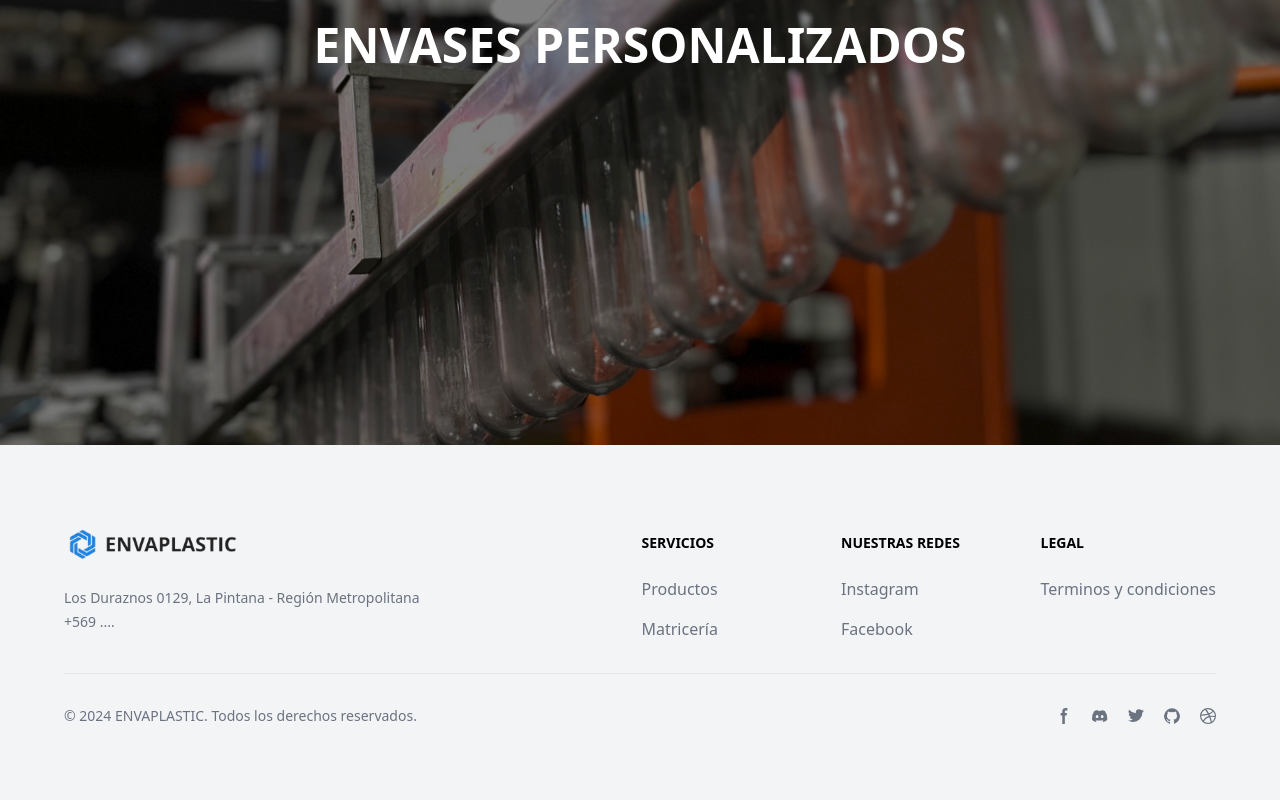
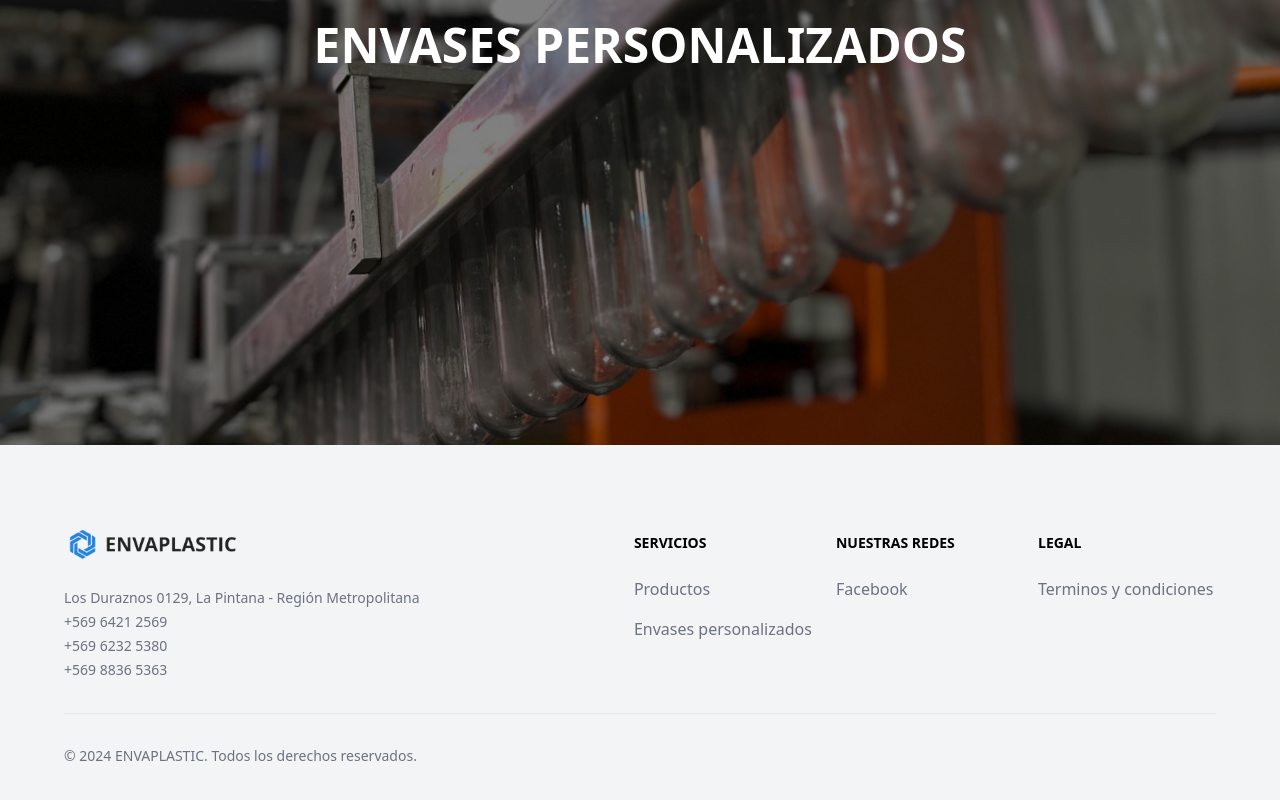
Before and after one commit to lucianohuenuvil/envaplastic, a Next.js app: page / in a window 1280 px wide. Shown: the part 3163-3963 px from the top of the page. Built offline with nearby package versions, Linux system fonts and the light colour scheme.

Commit message:
Se agrega numero de telefono

```diff
--- a/src/components/footer/footer.jsx
+++ b/src/components/footer/footer.jsx
@@ -12,28 +12,32 @@ export function Footer() {
                         <br />
                         <span className="text-sm text-gray-500 sm:text-center "> Los Duraznos 0129, La Pintana - Región Metropolitana</span>
                         <br />
-                        <span className="text-sm text-gray-500 sm:text-center "> +569 ....</span>
+                        <span className="text-sm text-gray-500 sm:text-center "> +569 6421 2569</span>
+                        <br />
+                        <span className="text-sm text-gray-500 sm:text-center "> +569 6232 5380</span>
+                        <br />
+                        <span className="text-sm text-gray-500 sm:text-center "> +569 8836 5363</span>
                     </div>
                     <div className="grid grid-cols-2 gap-8 sm:gap-6 md:grid-cols-3 pt-2">
                         <div>
                             <h2 className="mb-2 md:mb-6 text-sm font-semibold uppercase text-black">SERVICIOS</h2>
                             <ul className="text-gray-500  font-medium">
                                 <li className="mb-4">
-                                    <Link href="/" className="hover:underline">Productos</Link>
+                                    <Link href="/productos" className="hover:underline">Productos</Link>
                                 </li>
                                 <li>
-                                    <Link href="/" className="hover:underline">Matricería</Link>
+                                    <Link href="/envases-personalizados" className="hover:underline">Envases personalizados</Link>
                                 </li>
                             </ul>
                         </div>
                         <div>
                             <h2 className="mb-2 md:mb-6 text-sm font-semibold uppercase text-black">NUESTRAS REDES</h2>
                             <ul className="text-gray-500  font-medium">
-                                <li className="mb-4">
+                                {/* <li className="mb-4">
                                     <Link href="/" className="hover:underline ">Instagram</Link>
-                                </li>
+                                </li> */}
                                 <li>
-                                    <Link href="/" className="hover:underline">Facebook</Link>
+                                    <Link target="_blank" href="https://www.facebook.com/profile.php?id=61565350462822&mibextid=ZbWKwL" className="hover:underline">Facebook</Link>
                                 </li>
                             </ul>
                         </div>
@@ -55,36 +59,36 @@ export function Footer() {
                     <span className="text-sm text-gray-500 sm:text-center ">© 2024 <Link href="/" className="hover:underline">ENVAPLASTIC</Link>. Todos los derechos reservados.
                     </span>
                     <div className="flex mt-4 sm:justify-center sm:mt-0">
-                        <Link href="#" className="text-gray-500 hover:text-gray-900 ">
-                            <svg className="w-4 h-4" aria-hidden="true" xmlns="http://www.w3.org/2000/svg" fill="currentColor" viewBox="0 0 8 19">
+                        {/* <Link href="#" className="text-gray-500 hover:text-gray-900 ">
+                            <svg className="w-4 h-4" aria-hidden="true" fill="currentColor" viewBox="0 0 8 19">
                                 <path fillRule="evenodd" d="M6.135 3H8V0H6.135a4.147 4.147 0 0 0-4.142 4.142V6H0v3h2v9.938h3V9h2.021l.592-3H5V3.591A.6.6 0 0 1 5.592 3h.543Z" clipRule="evenodd" />
                             </svg>
-                            {/* <span className="sr-only">Facebook page</span> */}
-                        </Link>
-                        <Link href="#" className="text-gray-500 hover:text-gray-900  ms-5">
+                        </Link> */}
+
+
+                        {/* <Link href="#" className="text-gray-500 hover:text-gray-900  ms-5">
                             <svg className="w-4 h-4" aria-hidden="true" xmlns="http://www.w3.org/2000/svg" fill="currentColor" viewBox="0 0 21 16">
                                 <path d="M16.942 1.556a16.3 16.3 0 0 0-4.126-1.3 12.04 12.04 0 0 0-.529 1.1 15.175 15.175 0 0 0-4.573 0 11.585 11.585 0 0 0-.535-1.1 16.274 16.274 0 0 0-4.129 1.3A17.392 17.392 0 0 0 .182 13.218a15.785 15.785 0 0 0 4.963 2.521c.41-.564.773-1.16 1.084-1.785a10.63 10.63 0 0 1-1.706-.83c.143-.106.283-.217.418-.33a11.664 11.664 0 0 0 10.118 0c.137.113.277.224.418.33-.544.328-1.116.606-1.71.832a12.52 12.52 0 0 0 1.084 1.785 16.46 16.46 0 0 0 5.064-2.595 17.286 17.286 0 0 0-2.973-11.59ZM6.678 10.813a1.941 1.941 0 0 1-1.8-2.045 1.93 1.93 0 0 1 1.8-2.047 1.919 1.919 0 0 1 1.8 2.047 1.93 1.93 0 0 1-1.8 2.045Zm6.644 0a1.94 1.94 0 0 1-1.8-2.045 1.93 1.93 0 0 1 1.8-2.047 1.918 1.918 0 0 1 1.8 2.047 1.93 1.93 0 0 1-1.8 2.045Z" />
                             </svg>
-                            {/* <span className="sr-only">Discord community</span> */}
+
                         </Link>
                         <Link href="#" className="text-gray-500 hover:text-gray-900 ms-5">
                             <svg className="w-4 h-4" aria-hidden="true" xmlns="http://www.w3.org/2000/svg" fill="currentColor" viewBox="0 0 20 17">
                                 <path fillRule="evenodd" d="M20 1.892a8.178 8.178 0 0 1-2.355.635 4.074 4.074 0 0 0 1.8-2.235 8.344 8.344 0 0 1-2.605.98A4.13 4.13 0 0 0 13.85 0a4.068 4.068 0 0 0-4.1 4.038 4 4 0 0 0 .105.919A11.705 11.705 0 0 1 1.4.734a4.006 4.006 0 0 0 1.268 5.392 4.165 4.165 0 0 1-1.859-.5v.05A4.057 4.057 0 0 0 4.1 9.635a4.19 4.19 0 0 1-1.856.07 4.108 4.108 0 0 0 3.831 2.807A8.36 8.36 0 0 1 0 14.184 11.732 11.732 0 0 0 6.291 16 11.502 11.502 0 0 0 17.964 4.5c0-.177 0-.35-.012-.523A8.143 8.143 0 0 0 20 1.892Z" clipRule="evenodd" />
                             </svg>
-                            {/* <span className="sr-only">Twitter page</span> */}
+
                         </Link>
                         <Link href="#" className="text-gray-500 hover:text-gray-900 ms-5">
                             <svg className="w-4 h-4" aria-hidden="true" xmlns="http://www.w3.org/2000/svg" fill="currentColor" viewBox="0 0 20 20">
                                 <path fillRule="evenodd" d="M10 .333A9.911 9.911 0 0 0 6.866 19.65c.5.092.678-.215.678-.477 0-.237-.01-1.017-.014-1.845-2.757.6-3.338-1.169-3.338-1.169a2.627 2.627 0 0 0-1.1-1.451c-.9-.615.07-.6.07-.6a2.084 2.084 0 0 1 1.518 1.021 2.11 2.11 0 0 0 2.884.823c.044-.503.268-.973.63-1.325-2.2-.25-4.516-1.1-4.516-4.9A3.832 3.832 0 0 1 4.7 7.068a3.56 3.56 0 0 1 .095-2.623s.832-.266 2.726 1.016a9.409 9.409 0 0 1 4.962 0c1.89-1.282 2.717-1.016 2.717-1.016.366.83.402 1.768.1 2.623a3.827 3.827 0 0 1 1.02 2.659c0 3.807-2.319 4.644-4.525 4.889a2.366 2.366 0 0 1 .673 1.834c0 1.326-.012 2.394-.012 2.72 0 .263.18.572.681.475A9.911 9.911 0 0 0 10 .333Z" clipRule="evenodd" />
                             </svg>
-                            {/* <span className="sr-only">GitHub account</span> */}
+
                         </Link>
                         <Link href="#" className="text-gray-500 hover:text-gray-900 ms-5">
                             <svg className="w-4 h-4" aria-hidden="true" xmlns="http://www.w3.org/2000/svg" fill="currentColor" viewBox="0 0 20 20">
                                 <path fillRule="evenodd" d="M10 0a10 10 0 1 0 10 10A10.009 10.009 0 0 0 10 0Zm6.613 4.614a8.523 8.523 0 0 1 1.93 5.32 20.094 20.094 0 0 0-5.949-.274c-.059-.149-.122-.292-.184-.441a23.879 23.879 0 0 0-.566-1.239 11.41 11.41 0 0 0 4.769-3.366ZM8 1.707a8.821 8.821 0 0 1 2-.238 8.5 8.5 0 0 1 5.664 2.152 9.608 9.608 0 0 1-4.476 3.087A45.758 45.758 0 0 0 8 1.707ZM1.642 8.262a8.57 8.57 0 0 1 4.73-5.981A53.998 53.998 0 0 1 9.54 7.222a32.078 32.078 0 0 1-7.9 1.04h.002Zm2.01 7.46a8.51 8.51 0 0 1-2.2-5.707v-.262a31.64 31.64 0 0 0 8.777-1.219c.243.477.477.964.692 1.449-.114.032-.227.067-.336.1a13.569 13.569 0 0 0-6.942 5.636l.009.003ZM10 18.556a8.508 8.508 0 0 1-5.243-1.8 11.717 11.717 0 0 1 6.7-5.332.509.509 0 0 1 .055-.02 35.65 35.65 0 0 1 1.819 6.476 8.476 8.476 0 0 1-3.331.676Zm4.772-1.462A37.232 37.232 0 0 0 13.113 11a12.513 12.513 0 0 1 5.321.364 8.56 8.56 0 0 1-3.66 5.73h-.002Z" clipRule="evenodd" />
                             </svg>
-                            {/* <span className="sr-only">Dribbble account</span> */}
-                        </Link>
+                        </Link> */}
                     </div>
                 </div>
             </div>
--- a/src/components/productModal/productModal.jsx
+++ b/src/components/productModal/productModal.jsx
@@ -1,4 +1,5 @@
 // components/ProductModal.js
+import Link from 'next/link';
 import React, { useEffect } from 'react';
 
 export default function ProductModal({ product, onClose }) {
@@ -112,11 +113,13 @@ export default function ProductModal({ product, onClose }) {
               }
             </div>
 
-            <button
-              onClick={onClose}
-              className="mt-2 w-full bg-[#329E4D] hover:bg-[#229B47] text-white py-2 sm:py-3 rounded-lg transition-all duration-300 text-xs sm:text-sm md:text-base shadow-md">
+            <Link
+              href="https://api.whatsapp.com/send?phone=56964212569&text=Hola,%20quiero%20más%20información%20sobre%20sus%20productos."
+              target="_blank"
+              rel="noopener noreferrer"
+              className="mt-2 w-full bg-[#329E4D] hover:bg-[#229B47] text-white py-2 sm:py-3 rounded-lg transition-all duration-300 text-xs sm:text-sm md:text-base shadow-md text-center">
               Háblanos
-            </button>
+            </Link>
             <button
               onClick={onClose}
               className="mt-2 w-full bg-[#B83152] hover:bg-[#9a0f32] text-white py-2 sm:py-3 rounded-lg transition-all duration-300 text-xs sm:text-sm md:text-base shadow-md">
--- a/src/components/whatsappButton/whatsappButton.jsx
+++ b/src/components/whatsappButton/whatsappButton.jsx
@@ -3,7 +3,7 @@ import Link from 'next/link';
 export function WhatsAppButton() {
     return (
         <div className="fixed bottom-[30px] right-[40px] w-[60px] sm:w-[75px] z-50">
-            <Link href="https://api.whatsapp.com/send?phone=569"
+            <Link target="_blank" href="https://api.whatsapp.com/send?phone=56964212569"
                 className="flex bg-green-500 hover:bg-green-600 text-white rounded-full shadow-lg transition-all">
                 <img src="/logowsp.png" alt="WhatsApp Icon" className="object-cover w-full h-full p-[12px]" />
             </Link>
```
